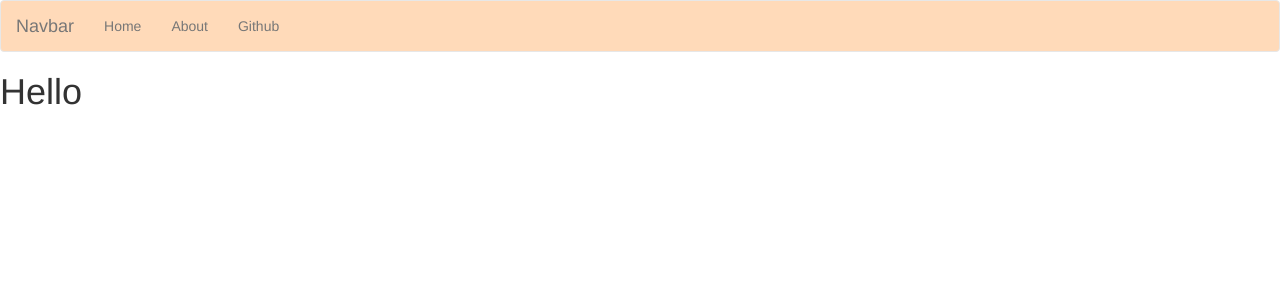
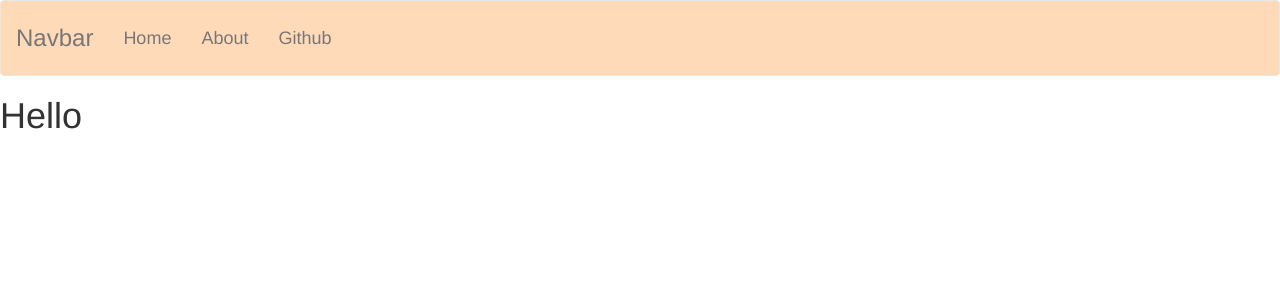
Before and after one commit to yorozc/yorozc-blog, a Flask app: page / in a window 1280 px wide. Shown: the top 300 px of the page. Run offline with Flask 3, Linux system fonts and the light colour scheme; some libraries are stand-ins or nearby versions.

Commit message:
changed navbar styling

```diff
--- a/website/__init__.py
+++ b/website/__init__.py
@@ -12,6 +12,6 @@ def create_app():
 
     @app.route("/about")
     def about():
-        return "<h1>About Page</h1>"
+        return render_template("about.html")
 
     return app
--- a/website/static/css/style.css
+++ b/website/static/css/style.css
@@ -1,3 +1,13 @@
 .navbar{
     background-color: peachpuff;
+    padding-top: 12px;
+    padding-bottom: 12px;
 }
+
+.navbar-brand{
+    font-size: 24px;
+}
+
+.navbar-nav > li > a{
+    font-size: 18px;
+}
--- a/website/templates/base.html
+++ b/website/templates/base.html
@@ -8,7 +8,7 @@
 {% block title %} Yblog {% endblock %}
 
 {% block navbar %}
-<nav class="navbar navbar-default">
+<nav class="navbar navbar-default" role="navigation">
   <div class="container-fluid">
     <div class="navbar-header">
       <button type="button" class="navbar-toggle collapsed"
```
